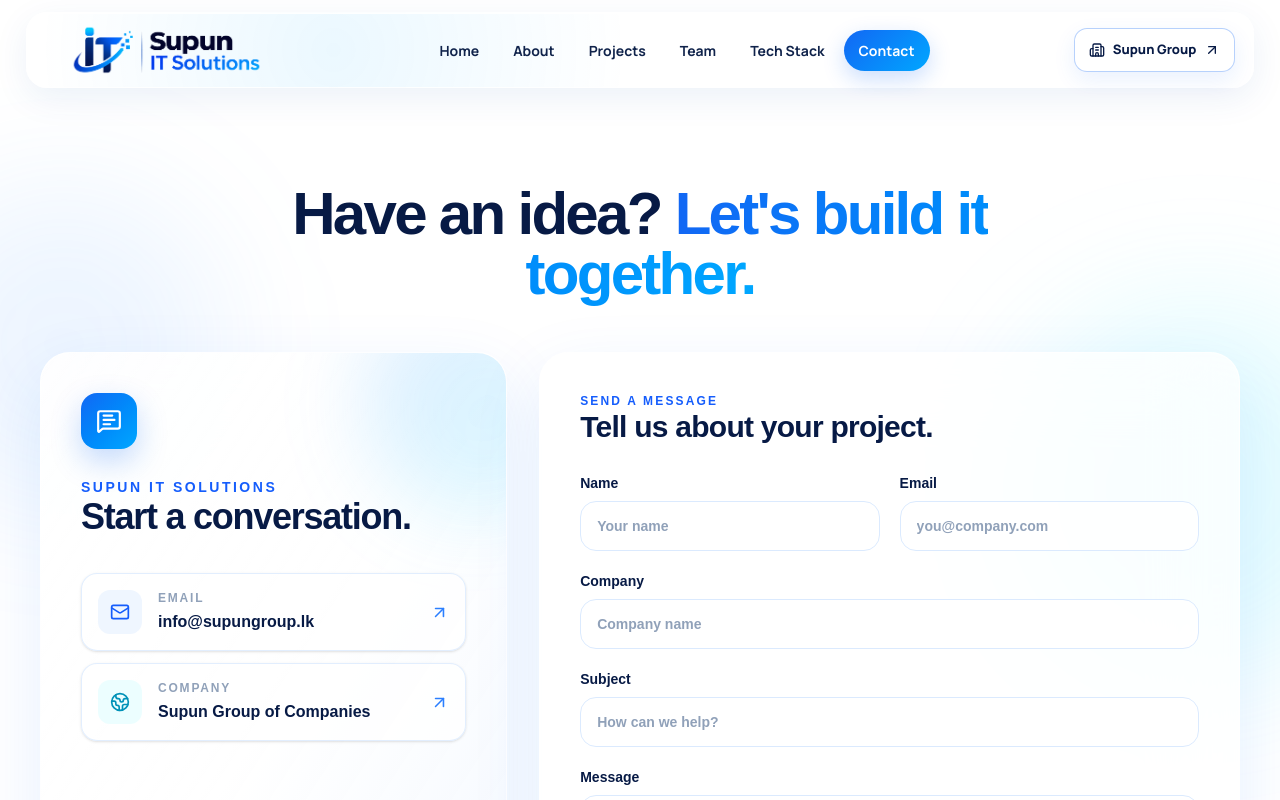
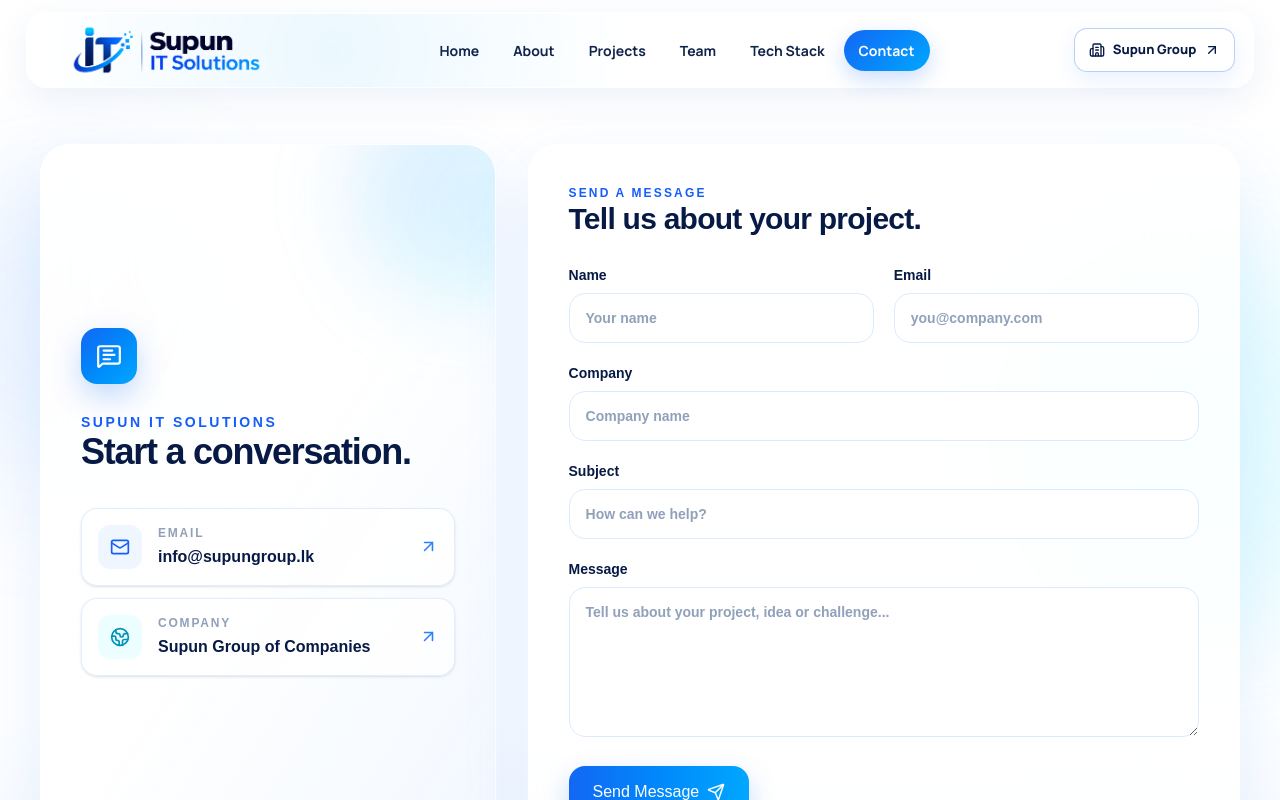
Before and after one commit to anulmethnula/Supun-IT-Solutions-Portfolio, a Next.js app in the folder supun-it-solutions/: page /contact in a window 1280 px wide. Shown: the top 800 px of the page. Built offline with nearby package versions, Linux system fonts and the light colour scheme.

Commit message:
Refine contact page alignment for portfolio layout

```diff
--- a/supun-it-solutions/app/contact/page.tsx
+++ b/supun-it-solutions/app/contact/page.tsx
@@ -36,14 +36,14 @@ export default function Contact() {
   };
 
   return (
-    <main className="relative overflow-hidden bg-white px-5 pb-20 pt-20 sm:px-8 lg:px-10 lg:pt-24">
+    <main className="relative overflow-hidden bg-white px-5 pb-20 pt-12 sm:px-8 lg:px-10 lg:pt-14">
       <div
         aria-hidden="true"
-        className="pointer-events-none absolute -left-24 top-24 h-80 w-80 rounded-full bg-blue-400/10 blur-3xl"
+        className="pointer-events-none absolute -left-24 top-20 h-80 w-80 rounded-full bg-blue-400/10 blur-3xl"
       />
       <div
         aria-hidden="true"
-        className="pointer-events-none absolute -right-28 top-52 h-96 w-96 rounded-full bg-cyan-300/15 blur-3xl"
+        className="pointer-events-none absolute -right-28 top-40 h-96 w-96 rounded-full bg-cyan-300/15 blur-3xl"
       />
       <div
         aria-hidden="true"
@@ -51,33 +51,27 @@ export default function Contact() {
       />
 
       <section className="relative mx-auto max-w-[1420px]">
-        <div className="mb-10 text-center lg:mb-12">
-          <h1 className="mx-auto max-w-4xl text-4xl font-extrabold tracking-[-0.045em] text-[#071a45] sm:text-5xl lg:text-6xl">
-            Have an idea? <span className="bg-gradient-to-r from-[#1267F4] to-[#00A7FF] bg-clip-text text-transparent">Let&apos;s build it together.</span>
-          </h1>
-        </div>
-
-        <div className="grid gap-6 lg:grid-cols-[0.8fr_1.2fr] lg:gap-8">
-          <aside className="relative overflow-hidden rounded-[30px] border border-white/80 bg-gradient-to-br from-white/90 via-white/80 to-blue-50/75 p-7 shadow-[0_24px_70px_rgba(18,103,244,0.10)] backdrop-blur-2xl sm:p-9 lg:p-10">
+        <div className="grid items-stretch gap-6 lg:grid-cols-[0.78fr_1.22fr] lg:gap-8">
+          <aside className="relative flex h-full min-h-[560px] overflow-hidden rounded-[30px] border border-white/80 bg-gradient-to-br from-white/92 via-white/84 to-blue-50/80 p-7 shadow-[0_24px_70px_rgba(18,103,244,0.10)] backdrop-blur-2xl sm:p-9 lg:p-10">
             <div
               aria-hidden="true"
               className="absolute -right-20 -top-16 h-56 w-56 rounded-full bg-gradient-to-br from-blue-500/15 to-cyan-300/20 blur-2xl"
             />
 
-            <div className="relative">
+            <div className="relative flex w-full flex-col justify-center">
               <div className="mb-7 flex h-14 w-14 items-center justify-center rounded-2xl bg-gradient-to-br from-[#1267F4] to-[#00A7FF] text-white shadow-[0_12px_30px_rgba(18,103,244,0.25)]">
                 <MessageSquareText size={26} />
               </div>
 
               <p className="text-sm font-extrabold uppercase tracking-[0.18em] text-blue-600">Supun IT Solutions</p>
-              <h2 className="mt-3 text-3xl font-extrabold tracking-[-0.035em] text-[#071a45] sm:text-4xl">
+              <h1 className="mt-3 text-3xl font-extrabold tracking-[-0.035em] text-[#071a45] sm:text-4xl">
                 Start a conversation.
-              </h2>
+              </h1>
 
               <div className="mt-9 space-y-3">
                 <a
                   href={`mailto:${siteConfig.email}`}
-                  className="group flex items-center gap-4 rounded-2xl border border-blue-100/80 bg-white/75 p-4 shadow-sm transition duration-300 hover:-translate-y-0.5 hover:border-blue-200 hover:shadow-[0_12px_28px_rgba(18,103,244,0.10)]"
+                  className="group flex items-center gap-4 rounded-2xl border border-blue-100/80 bg-white/80 p-4 shadow-sm transition duration-300 hover:-translate-y-0.5 hover:border-blue-200 hover:shadow-[0_12px_28px_rgba(18,103,244,0.10)]"
                 >
                   <span className="flex h-11 w-11 shrink-0 items-center justify-center rounded-xl bg-blue-50 text-blue-600 transition group-hover:bg-blue-600 group-hover:text-white">
                     <Mail size={20} />
@@ -93,7 +87,7 @@ export default function Contact() {
                   href={siteConfig.supunGroupUrl}
                   target="_blank"
                   rel="noopener noreferrer"
-                  className="group flex items-center gap-4 rounded-2xl border border-blue-100/80 bg-white/75 p-4 shadow-sm transition duration-300 hover:-translate-y-0.5 hover:border-blue-200 hover:shadow-[0_12px_28px_rgba(18,103,244,0.10)]"
+                  className="group flex items-center gap-4 rounded-2xl border border-blue-100/80 bg-white/80 p-4 shadow-sm transition duration-300 hover:-translate-y-0.5 hover:border-blue-200 hover:shadow-[0_12px_28px_rgba(18,103,244,0.10)]"
                 >
                   <span className="flex h-11 w-11 shrink-0 items-center justify-center rounded-xl bg-cyan-50 text-cyan-600 transition group-hover:bg-gradient-to-br group-hover:from-blue-600 group-hover:to-cyan-500 group-hover:text-white">
                     <Globe2 size={20} />
@@ -110,7 +104,7 @@ export default function Contact() {
 
           <form
             onSubmit={handleSubmit}
-            className="rounded-[30px] border border-white/80 bg-white/75 p-6 shadow-[0_24px_70px_rgba(18,103,244,0.10)] backdrop-blur-2xl sm:p-8 lg:p-10"
+            className="h-full min-h-[560px] rounded-[30px] border border-white/80 bg-white/80 p-6 shadow-[0_24px_70px_rgba(18,103,244,0.10)] backdrop-blur-2xl sm:p-8 lg:p-10"
           >
             <div className="mb-7">
               <p className="text-xs font-extrabold uppercase tracking-[0.18em] text-blue-600">Send a message</p>
@@ -124,7 +118,7 @@ export default function Contact() {
                   name="name"
                   placeholder="Your name"
                   required
-                  className="mt-2 w-full rounded-2xl border border-blue-100 bg-white/80 px-4 py-3.5 font-medium text-slate-800 outline-none transition placeholder:text-slate-400 focus:border-blue-400 focus:ring-4 focus:ring-blue-100/70"
+                  className="mt-2 w-full rounded-2xl border border-blue-100 bg-white/85 px-4 py-3.5 font-medium text-slate-800 outline-none transition placeholder:text-slate-400 focus:border-blue-400 focus:ring-4 focus:ring-blue-100/70"
                 />
               </label>
 
@@ -135,7 +129,7 @@ export default function Contact() {
                   type="email"
                   placeholder="you@company.com"
                   required
-                  className="mt-2 w-full rounded-2xl border border-blue-100 bg-white/80 px-4 py-3.5 font-medium text-slate-800 outline-none transition placeholder:text-slate-400 focus:border-blue-400 focus:ring-4 focus:ring-blue-100/70"
+                  className="mt-2 w-full rounded-2xl border border-blue-100 bg-white/85 px-4 py-3.5 font-medium text-slate-800 outline-none transition placeholder:text-slate-400 focus:border-blue-400 focus:ring-4 focus:ring-blue-100/70"
                 />
               </label>
             </div>
@@ -145,7 +139,7 @@ export default function Contact() {
               <input
                 name="company"
                 placeholder="Company name"
-                className="mt-2 w-full rounded-2xl border border-blue-100 bg-white/80 px-4 py-3.5 font-medium text-slate-800 outline-none transition placeholder:text-slate-400 focus:border-blue-400 focus:ring-4 focus:ring-blue-100/70"
+                className="mt-2 w-full rounded-2xl border border-blue-100 bg-white/85 px-4 py-3.5 font-medium text-slate-800 outline-none transition placeholder:text-slate-400 focus:border-blue-400 focus:ring-4 focus:ring-blue-100/70"
               />
             </label>
 
@@ -154,7 +148,7 @@ export default function Contact() {
               <input
                 name="subject"
                 placeholder="How can we help?"
-                className="mt-2 w-full rounded-2xl border border-blue-100 bg-white/80 px-4 py-3.5 font-medium text-slate-800 outline-none transition placeholder:text-slate-400 focus:border-blue-400 focus:ring-4 focus:ring-blue-100/70"
+                className="mt-2 w-full rounded-2xl border border-blue-100 bg-white/85 px-4 py-3.5 font-medium text-slate-800 outline-none transition placeholder:text-slate-400 focus:border-blue-400 focus:ring-4 focus:ring-blue-100/70"
               />
             </label>
 
@@ -165,7 +159,7 @@ export default function Contact() {
                 rows={6}
                 placeholder="Tell us about your project, idea or challenge..."
                 required
-                className="mt-2 w-full resize-y rounded-2xl border border-blue-100 bg-white/80 px-4 py-3.5 font-medium leading-6 text-slate-800 outline-none transition placeholder:text-slate-400 focus:border-blue-400 focus:ring-4 focus:ring-blue-100/70"
+                className="mt-2 w-full resize-y rounded-2xl border border-blue-100 bg-white/85 px-4 py-3.5 font-medium leading-6 text-slate-800 outline-none transition placeholder:text-slate-400 focus:border-blue-400 focus:ring-4 focus:ring-blue-100/70"
               />
             </label>
 
```
